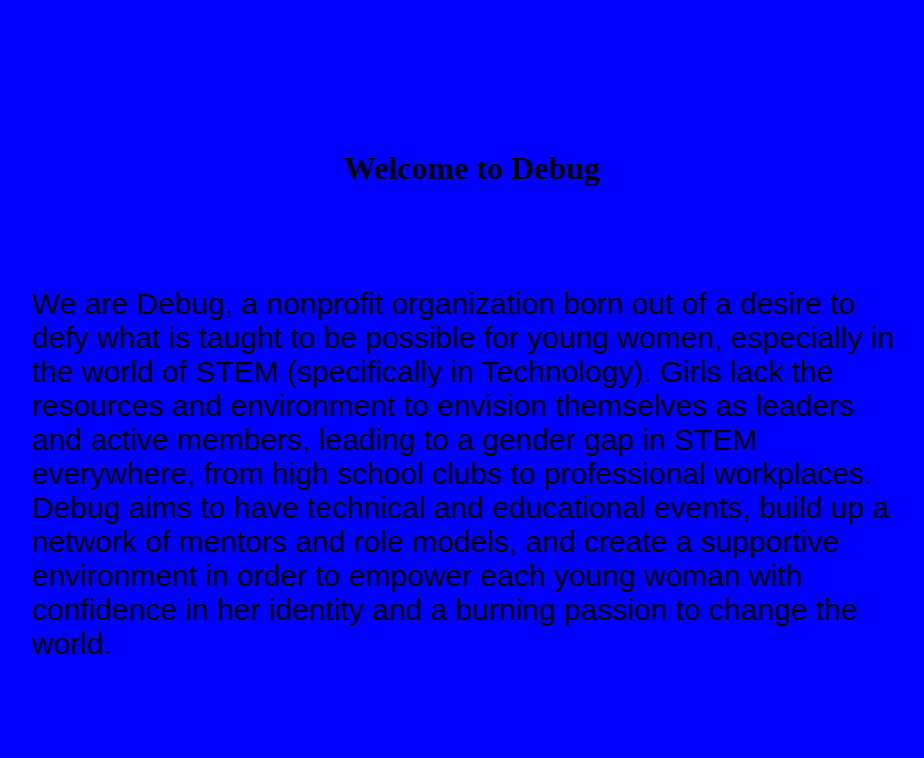
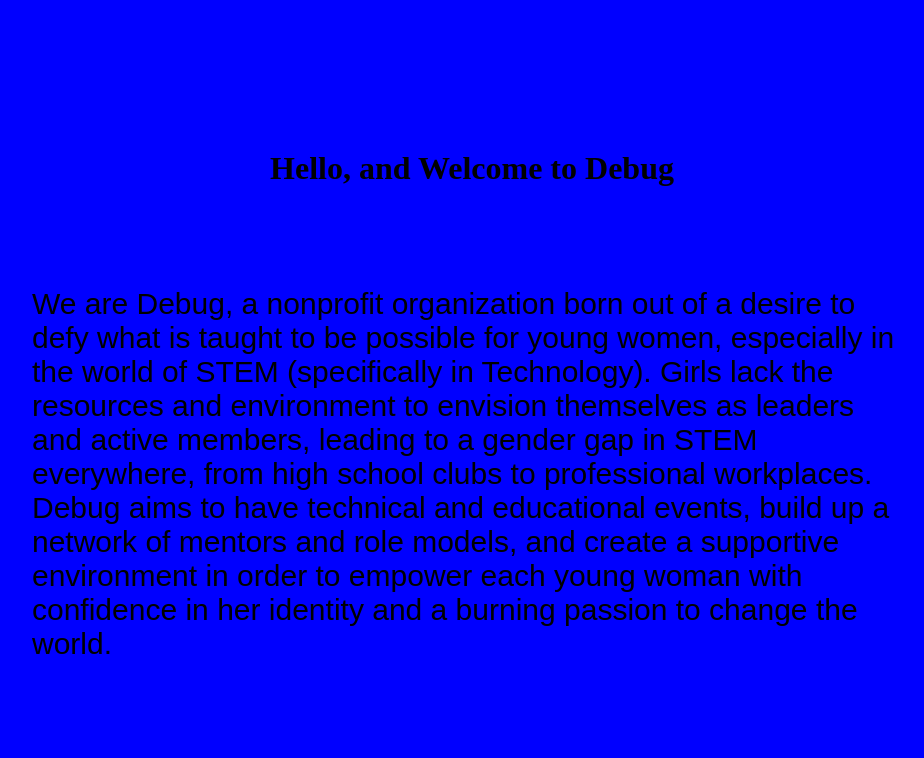
Before and after one commit to eilee-n/eilee-n.github.io, a plain HTML site: page index.html in a window 1280 px wide. Shown: the top 758 px of the page, without its empty margins (168-1092 px from the left). Drawn offline with Linux system fonts and the light colour scheme.

Commit message:
Update index.html

```diff
--- a/index.html
+++ b/index.html
@@ -4,7 +4,7 @@
 </head>
 
 <div class = "container">
-  <h1>Welcome to Debug</h1>
+  <h1>Hello, and Welcome to Debug</h1>
   <div class = "middletext">We are Debug, a nonprofit organization born out of a desire to defy what is taught to be possible for young women, especially in the world of STEM (specifically in Technology). Girls lack the resources and environment to envision themselves as leaders and active members, leading to a gender gap in STEM everywhere, from high school clubs to professional workplaces. Debug aims to have technical and educational events, build up a network of mentors and role models, and create a supportive environment in order to empower each young woman with confidence in her identity and a burning passion to change the world.</div>
 
   <img src = "https://www.borgenmagazine.com/wp-content/uploads/2020/09/Womens-Empowerment-in-Vietnam-and-India.png">
```
